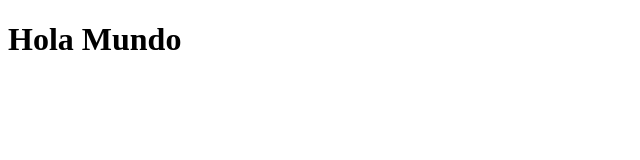
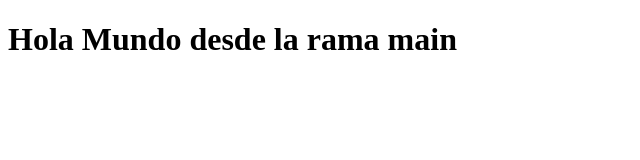
Before and after one commit to mikesocorecc/controlempresarial, a plain HTML site: page index.html in a window 1280 px wide. Shown: the whole page, without its empty margins (0-640 px from the left). Drawn offline with Linux system fonts and the light colour scheme.

Commit message:
Se subio desde main

```diff
--- a/index.html
+++ b/index.html
@@ -7,6 +7,6 @@
     <title>Document</title>
 </head>
 <body>
-    <h1>Hola Mundo</h1>
+    <h1>Hola Mundo desde la rama main</h1>
 </body>
 </html>
```
